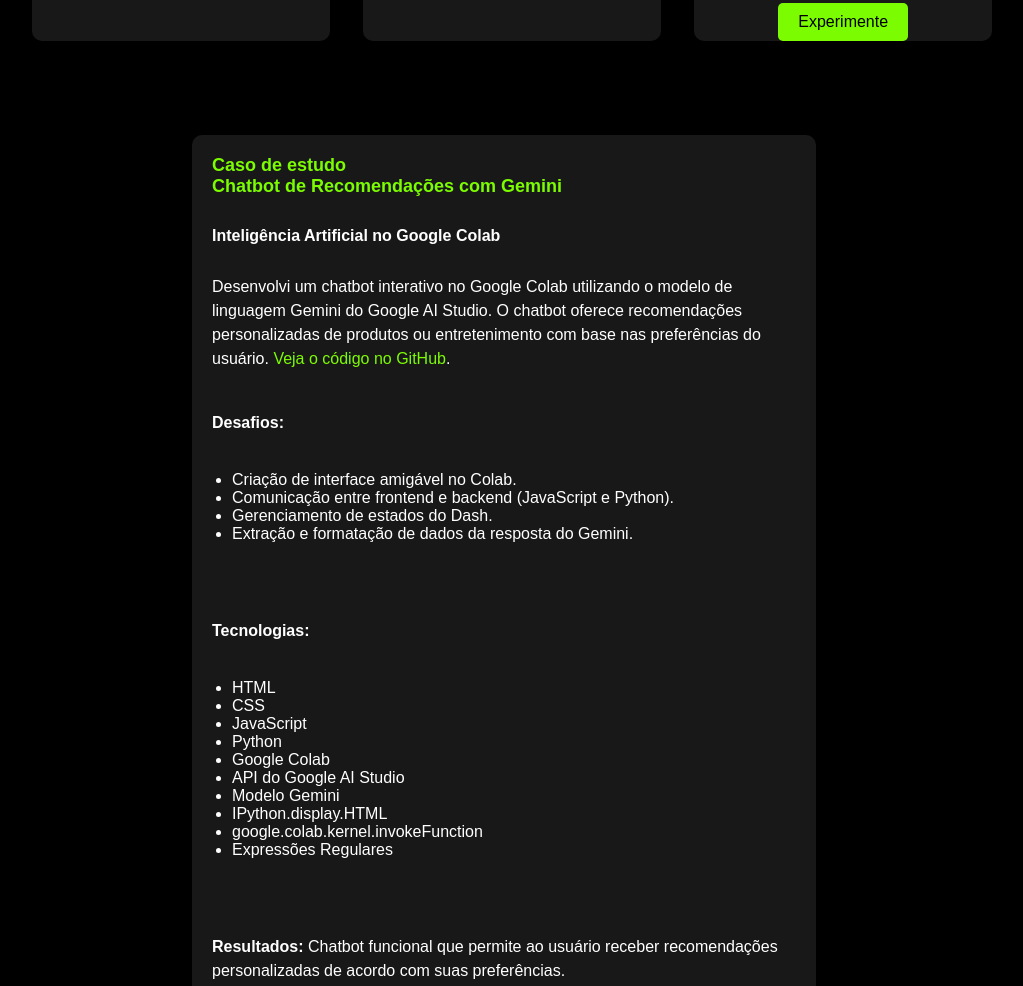
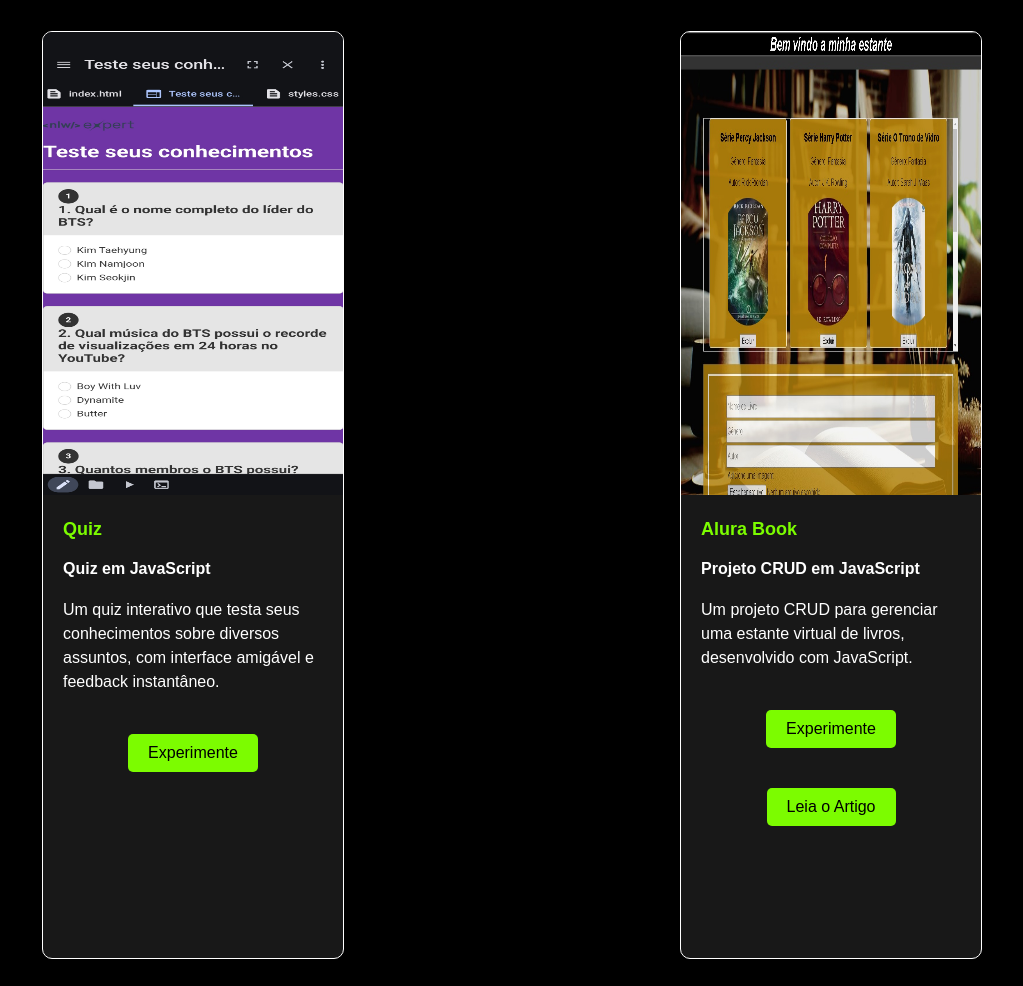
Before and after one commit to anirutsolrak/portifolioV3, a plain HTML site: page projetos.html in a window 1280 px wide. Shown: the part 1065-2051 px from the top of the page, without its empty margins (128-1151 px from the left). Drawn offline with nearby package versions, Linux system fonts and the light colour scheme.

Commit message:
Adição de novo projeto e correção de layout

```diff
--- a/projetos.html
+++ b/projetos.html
@@ -53,6 +53,15 @@
                     <h4>Quiz em JavaScript</h4>
                     <p>Um quiz interativo que testa seus conhecimentos sobre diversos assuntos, com interface amigável e feedback instantâneo.</p>
                     <a href="https://quiz-rho-dusky-73.vercel.app" target="_blank" class="btn" id="baixar-cv">Experimente</a>
+                </div>
+
+                <div class="project">
+                    <img src="thumb_crud.jpg" alt="Alura Book">
+                    <h3>Alura Book </h3>
+                    <h4>Projeto CRUD em JavaScript</h4>
+                    <p>Um projeto CRUD para gerenciar uma estante virtual de livros, desenvolvido com JavaScript.</p>
+                    <a href="https://alura-book-lime-chi.vercel.app/" target="_blank" class="btn" id="baixar-cv">Experimente</a>
+                    <a href="https://www.linkedin.com/pulse/copy-minha-estante-virtual-uma-jornada-com-javascript-turina-hojyf" target="_blank" class="btn" id="baixar-cv">Leia o Artigo</a>
                 </div>
 
                 <div class="project" id="chatbot">
@@ -142,8 +151,8 @@ exibir_interface()
                     <p>Email: carloseduardoturina@gmail.com</p>
                 </div>
                 <ul class="social-media" id="social-media-hide">
-                    <li><a href="https://www.linkedin.com/in/carlos-eduardo-turina-014a5425b" target="_blank"><i class="fab fa-linkedin-in"></i></a></li>
-                    <li><a href="https://github.com/anirutsolrak"><i class="fab fa-github"></i></a></li>
+                    <li><a href="https://www.linkedin.com/in/carlos-eduardo-turina-014a5425b" target="_blank"><i class="fab fa-linkedin-in"></i></a>linkedin</li>
+                    <li><a href="https://github.com/anirutsolrak"><i class="fab fa-github"></i></a>GitHub</li>
                 </ul>
                 <div class="copyright">
                     <p>© 2023 por Carlos Eduardo Turina. <br>
--- a/style.css
+++ b/style.css
@@ -291,6 +291,9 @@ nav a {
 }
 
 .project {
+    width: 100%;
+    border: solid 1px white;
+    align-items: center;
     background-color: #181818; /* Um tom de cinza escuro */
     border-radius: 10px;
     overflow: hidden;
@@ -298,6 +301,8 @@ nav a {
 
 .project img {
     width: 100%;
+    height: 50%;
+    object-fit: fill;
 }
 
 .project h3 {
@@ -451,7 +456,8 @@ footer {
     }
 
     .project {
-        width: 31%;
+        width: calc(33.33% - 20px); /* Ajuste para 3 colunas, considerando margens */
+        margin: 10px; /* Adicione margens para espaçamento */
     }
 
     /* Footer */
```
Also changed, not shown: thumb_crud.jpg (added).
